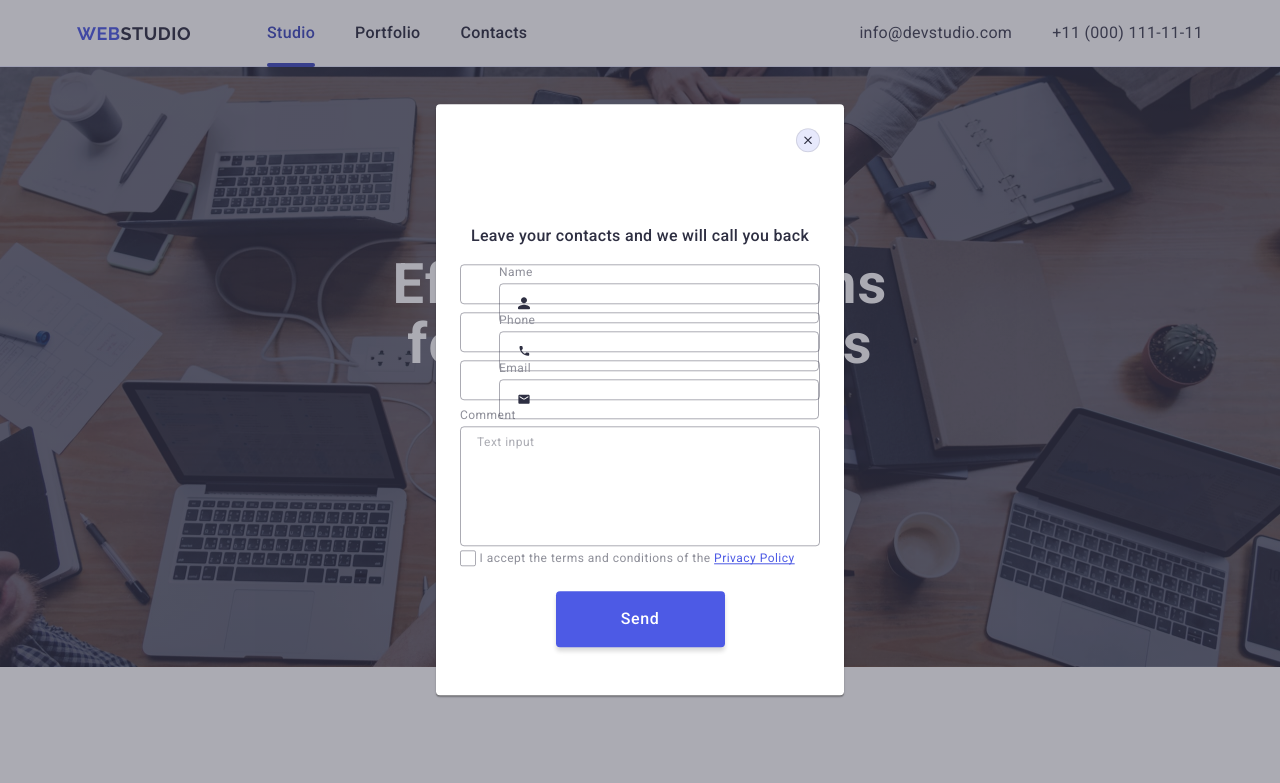
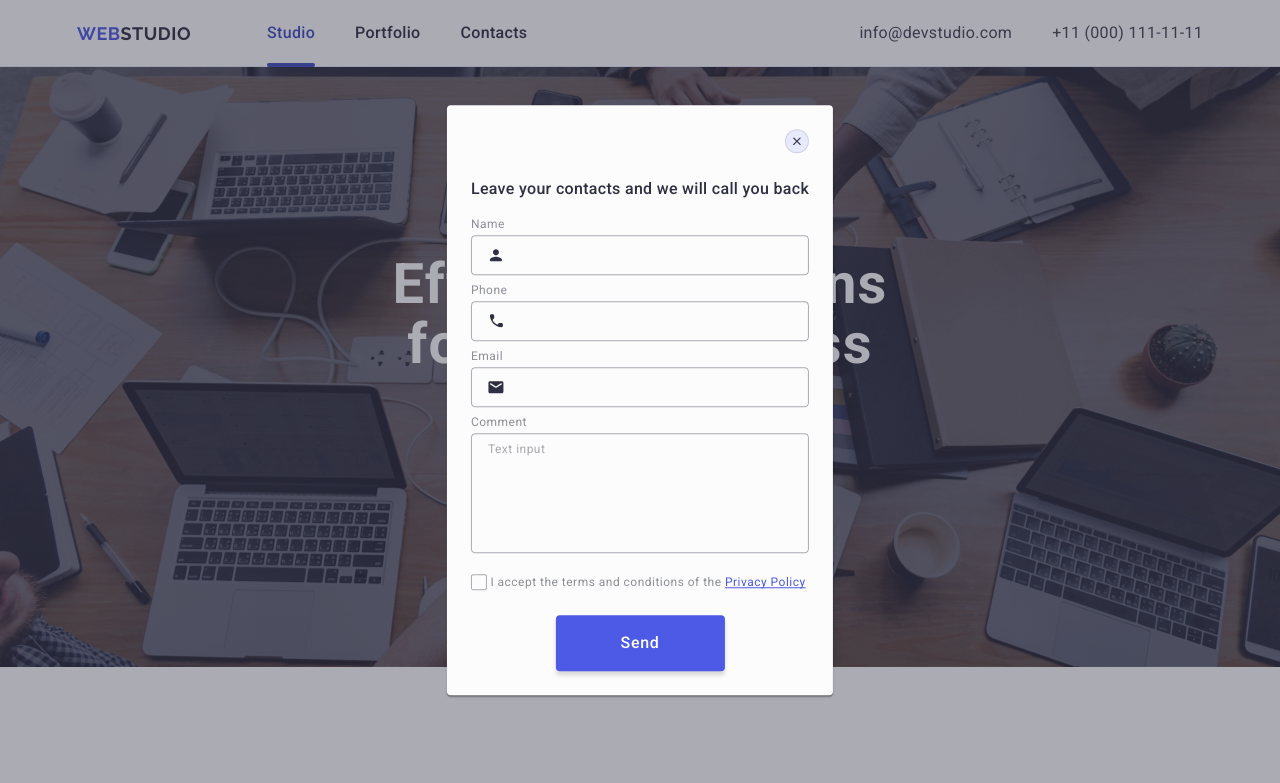
Before and after one commit to vadym-netrebko/goit-markup-hw-05, a plain HTML site: page index.html in a window 1280 px wide. Shown: the top 783 px of the page. Drawn offline with nearby package versions, Linux system fonts and the light colour scheme.

Commit message:
last changes

```diff
--- a/css/styles.css
+++ b/css/styles.css
@@ -578,7 +578,7 @@ fieldset {
   border-radius: 4px;
   max-width: 408px;
   transform: translate(-50%, -50%);
-  background: var(--white);
+  background: #fcfcfc;
   min-height: 584px;
   padding: 72px 24px 24px 24px;
   box-shadow: 0 1px 1px 0 rgba(0, 0, 0, 0.14), 0 1px 3px 0 rgba(0, 0, 0, 0.12),
@@ -608,6 +608,7 @@ fieldset {
 .modal .modal-close:hover,
 .modal .modal-close:focus {
   background-color: #404bbf;
+  border: none;
 }
 .modal .modal-close-icon {
   fill: #2e2f42;
@@ -623,19 +624,12 @@ fieldset {
   line-height: 1.5;
   letter-spacing: 0.02em;
   text-align: center;
-  margin-top: 48px;
   margin-bottom: 16px;
   color: #2e2f42;
 }
 .modal .container-input {
   position: relative;
-  border: 1px solid rgba(46, 47, 66, 0.4);
-  border-radius: 4px;
-  width: 360px;
-  height: 40px;
   margin-bottom: 8px;
-  padding-left: 38px;
-  transition: border 250ms cubic-bezier(0.4, 0, 0.2, 1);
 }
 .modal .modal-label {
   display: block;
@@ -659,7 +653,7 @@ fieldset {
   height: 40px;
   transition: border-color 250ms cubic-bezier(0.4, 0, 0.2, 1);
 }
-.container-input:focus {
+.modal-input:focus {
   border-color: #4d5ae5;
 }
 .modal-icon {
@@ -670,8 +664,11 @@ fieldset {
   transform: translateY(-50%);
   transition: fill 250ms cubic-bezier(0.4, 0, 0.2, 1);
 }
-.container-input:focus .modal-icon {
+.modal-input:focus .modal-icon {
   fill: #4d5ae5;
+}
+.container-textarea {
+  margin-bottom: 16px;
 }
 .modal-textarea {
   width: 100%;
@@ -697,6 +694,9 @@ fieldset {
   letter-spacing: 0.04em;
   color: rgba(46, 47, 66, 0.4);
 }
+.container-checkbox {
+  margin-bottom: 24px;
+}
 .custom-checkbox {
   display: inline-flex;
   align-items: center;
@@ -706,12 +706,16 @@ fieldset {
   border: 1px solid rgba(46, 47, 66, 0.4);
   border-radius: 2px;
   fill: transparent;
+  transition: background-color 250ms cubic-bezier(0.4, 0, 0.2, 1),
+    border 250ms cubic-bezier(0.4, 0, 0.2, 1),
+    fill 250ms cubic-bezier(0.4, 0, 0.2, 1);
 }
 .checkbox:checked + .modal-label > .custom-checkbox {
-  background-color: #4d5ae5;
+  background-color: #404bbf;
   fill: #f4f4fd;
   border: none;
 }
+
 .privacy-link {
   line-height: 1.33333;
   text-decoration: underline;
@@ -730,8 +734,6 @@ fieldset {
   height: 56px;
   box-shadow: 0 4px 4px 0 rgba(0, 0, 0, 0.15);
   background-color: #4d5ae5;
-  margin-top: 24px;
-  margin-bottom: 24px;
   min-width: 169px;
   border: none;
   margin-left: auto;
--- a/index.html
+++ b/index.html
@@ -423,7 +423,7 @@
                     <label for="user-phone" class="modal-label">Phone</label>
                     <div class="container-svg">
                         <input type="tel" id="user-phone" class="modal-input" name="user-phone">
-                        <svg class="modal-icon" width="18" height="18">
+                        <svg class="modal-icon" width="18" height="24">
                             <use href="./images/icons.svg#icon-phone"></use>
                         </svg>
                     </div>
@@ -433,7 +433,7 @@
                     <label for="user-email" class="modal-label">Email</label>
                     <div class="container-svg">
                         <input type="email" id="user-email" class="modal-input" name="user-email">
-                        <svg class="modal-icon" width="18" height="18">
+                        <svg class="modal-icon" width="18" height="24">
                             <use href="./images/icons.svg#icon-email"></use>
                         </svg>
                     </div>
```
